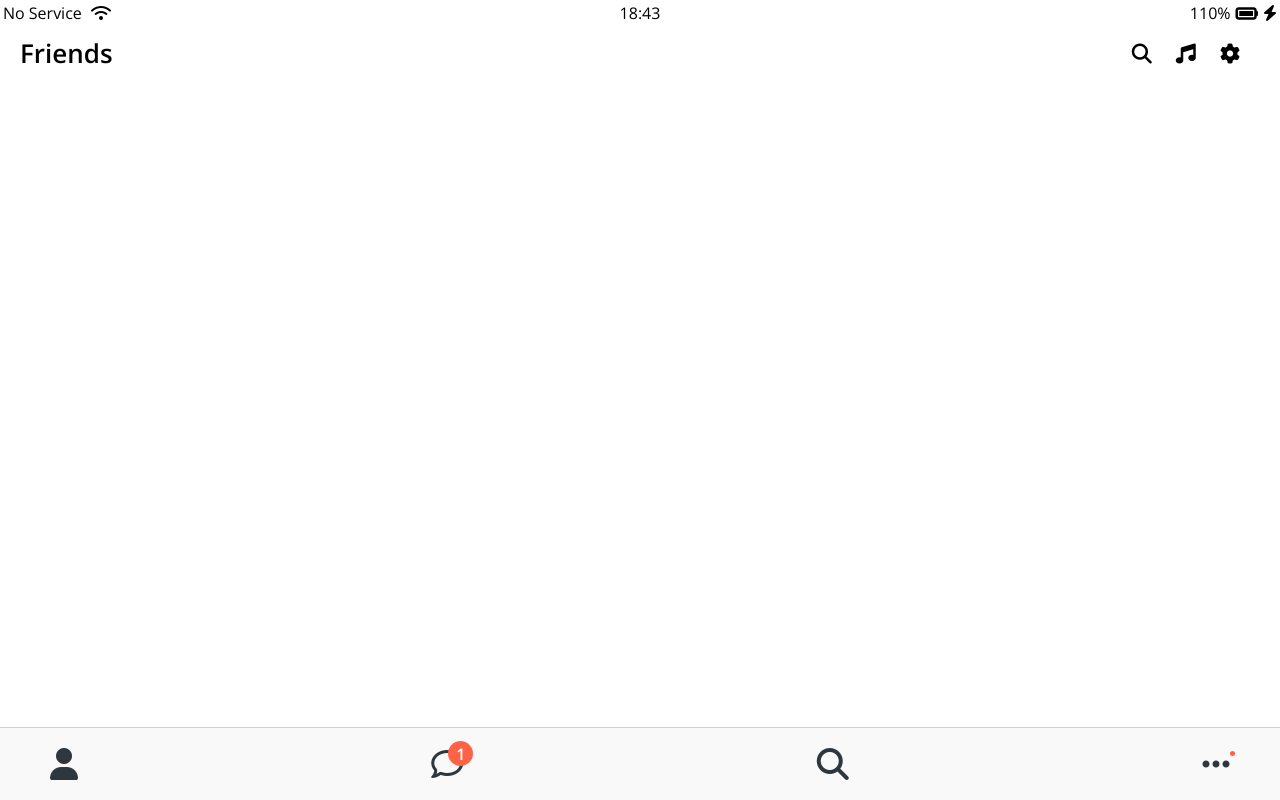
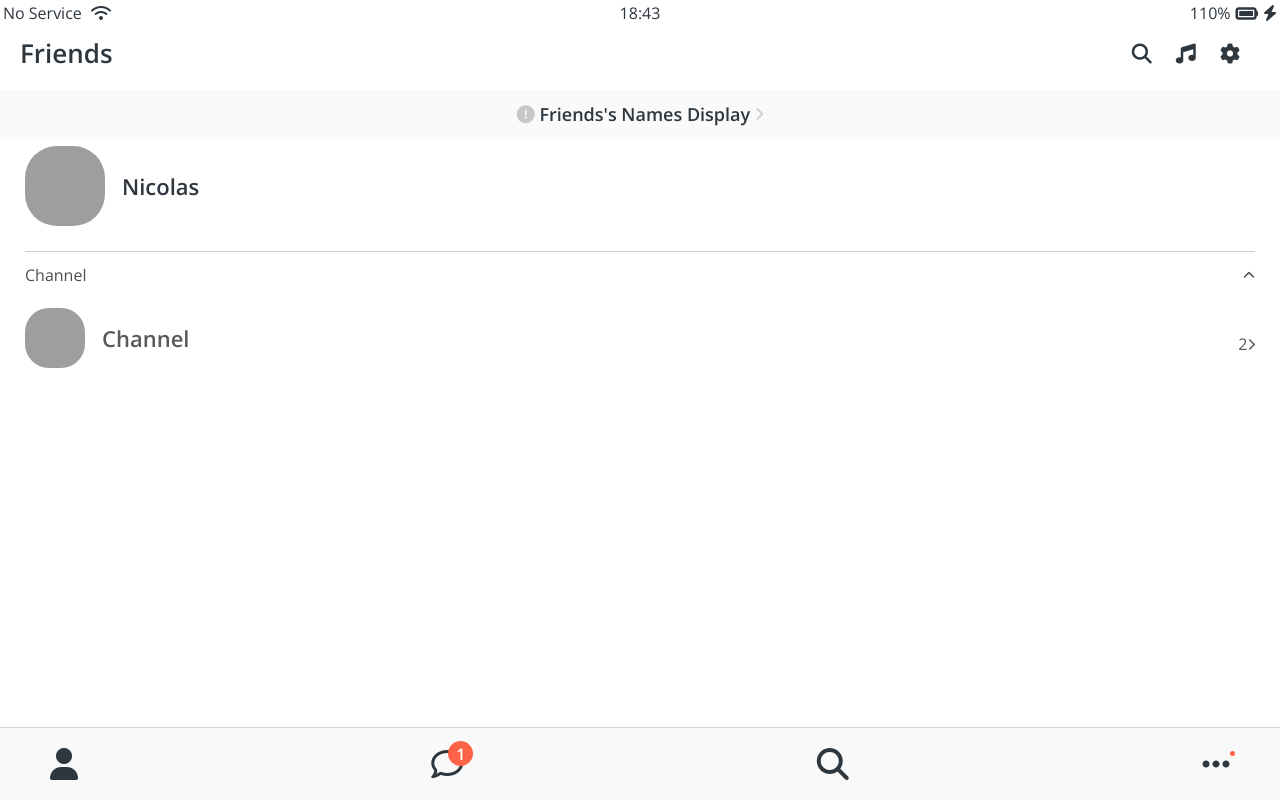
Before and after one commit to daehyeong2/Kokoa-clone, a plain HTML site: page friends.html in a window 1280 px wide. Drawn offline with nearby package versions, Linux system fonts and the light colour scheme; grey boxes are pictures that could not be loaded.

Commit message:
friends screen

```diff
--- a/css/components/nav-bar.css
+++ b/css/components/nav-bar.css
@@ -5,7 +5,7 @@
     background-color: #f9f9fa;
     padding: 20px 50px;
     box-sizing: border-box;
-    border-top: 1px solid rgba(121, 121, 121, 0.3)
+    border-top: 1px solid rgba(121, 121, 121, 0.3);
 }
 .nav__list{
     display: flex;
--- /dev/null
+++ b/css/components/user-component.css
@@ -0,0 +1,55 @@
+.user-component {
+    justify-content: space-between;
+    display:flex;
+    align-items: center;
+}
+.user_component__column{
+    display:flex;
+    align-items: center;
+}
+.user_component__column--o {
+    margin-top: 40px;
+}
+.user-component__avatar {
+    width: 70px;
+    height: 70px;
+    border-radius: 40%;
+    margin-right: 17px;
+}
+.user-component__title{
+    font-weight: 600;
+    font-size: 22px;
+}
+.user-component__subtitle{
+    margin-top:8px;
+    font-size:15px;
+    color:rgba(0,0,0,0.5);
+}
+.user-component__avatar--xl{
+    width: 80px;
+    height: 80px;
+}
+.user-component__avatar--sm{
+    width: 60px;
+    height: 60px;
+}
+.user_component__column--down{
+    margin-top:12px;
+}
+.friends-screen__channel{
+    margin-top: 25px;
+    border-top:1px solid rgba(0,0,0,0.2);
+    color: rgba(0,0,0,0.65);
+    padding-top: 10px;
+}
+.friends-screen__channel-header{
+    display:flex;
+    justify-content: space-between;
+    align-items: center;
+    margin-top:5px;
+    margin-bottom: 25px;
+    color: rgba(0,0,0,0.5);
+}
+.friends-screen__channel-header--not-bold{
+    color: rgba(0,0,0,0.7);
+}
--- /dev/null
+++ b/css/screens/friends.css
@@ -0,0 +1,36 @@
+#friends-display-link {
+    text-align: center;
+    display: block;
+    position: fixed;
+    width: 100%;
+    top:90px;
+    background-color: #fafafa;
+    padding: 15px 0;
+    font-size: 18px;
+}
+#friends-display-link i{
+    color: rgba(0, 0, 0, 0.2)
+}
+#friends-display-link{
+    font-weight: 600;
+}
+.friends-screen{
+    padding: 0px var(--horizontal-space);
+}
+.friends-screen__channel{
+    margin-top: 25px;
+    border-top:1px solid rgba(0,0,0,0.2);
+    color: rgba(0,0,0,0.65);
+    padding-top: 10px;
+}
+.friends-screen__channel-header{
+    display:flex;
+    justify-content: space-between;
+    align-items: center;
+    margin-top:5px;
+    margin-bottom: 25px;
+    color: rgba(0,0,0,0.5);
+}
+.friends-screen__channel-header--not-bold{
+    color: rgba(0,0,0,0.7);
+}
--- a/css/styles.css
+++ b/css/styles.css
@@ -1,15 +1,18 @@
 @import url('https://fonts.googleapis.com/css2?family=Open+Sans:wght@400;500;600&display=swap');
 @import "reset.css";
+@import "variables.css";
+
+/* Components */
 @import "components/status-bar.css";
 @import "components/nav-bar.css";
 @import "components/screen-header.css";
-
-/* Components */
-@import "variables.css";
+@import "components/user-component.css";
 
 /* Screens */
 @import "screens/login.css";
+@import "screens/friends.css";
 
 body {
+    color: #2e363e;
     font-family: 'Open Sans', sans-serif;
 }
--- a/css/variables.css
+++ b/css/variables.css
@@ -1,3 +1,4 @@
 :root {
     --yellow: #fae100;
+    --horizontal-space: 25px;
 }
--- a/friends.html
+++ b/friends.html
@@ -39,6 +39,46 @@
         </div>
     </header>
 
+    <a id="friends-display-link">
+        <i class="fa-solid fa-circle-exclamation"></i>
+        Friends's Names Display
+        <i class="fa-solid fa-chevron-right fa-xs"></i>
+    </a>
+
+    <main class="friends-screen">
+        <div class="user-component">
+            <div class="user_component__column user_component__column--o">
+                <img src="https://cdn.discordapp.com/avatars/877710467634724896/ddc7f8740a48a2cf3b4411f96cee1507"
+                    class="user-component__avatar user-component__avatar--xl" />
+                <div class="user-component__text">
+                    <h4 class="user-component__title">Nicolas</h4>
+                    <!-- <h6 class="user-component__subtitle">Test Text</h6> -->
+                </div>
+            </div>
+            <div class="user_component__column user_component__column--o"></div>
+        </div>
+        <div class="friends-screen__channel">
+            <div class="friends-screen__channel-header friends-screen__channel-header--not-bold">
+                <span>Channel</span>
+                <i class="fa-solid fa-chevron-up fa-xs down"></i>
+            </div>
+            <div class="user-component">
+                <div class="user_component__column">
+                    <img src="https://cdn.discordapp.com/avatars/877710467634724896/ddc7f8740a48a2cf3b4411f96cee1507"
+                        class="user-component__avatar user-component__avatar--sm" />
+                    <div class="user-component__text">
+                        <h4 class="user-component__title">Channel</h4>
+                        <!-- <h6 class="user-component__subtitle">Test Text</h6> -->
+                    </div>
+                </div>
+                <div class="user_component__column user_component__column--down">
+                    <span>2</span>
+                    <i class="fa-solid fa-chevron-right fa-xs"></i>
+                </div>
+            </div>
+        </div>
+    </main>
+
     <nav class="nav">
         <ul class="nav__list">
             <li class="nav__btn"><a class="nav__link" href="friends.html"><i class="fa-solid fa-user fa-2x"></i></a>
```
